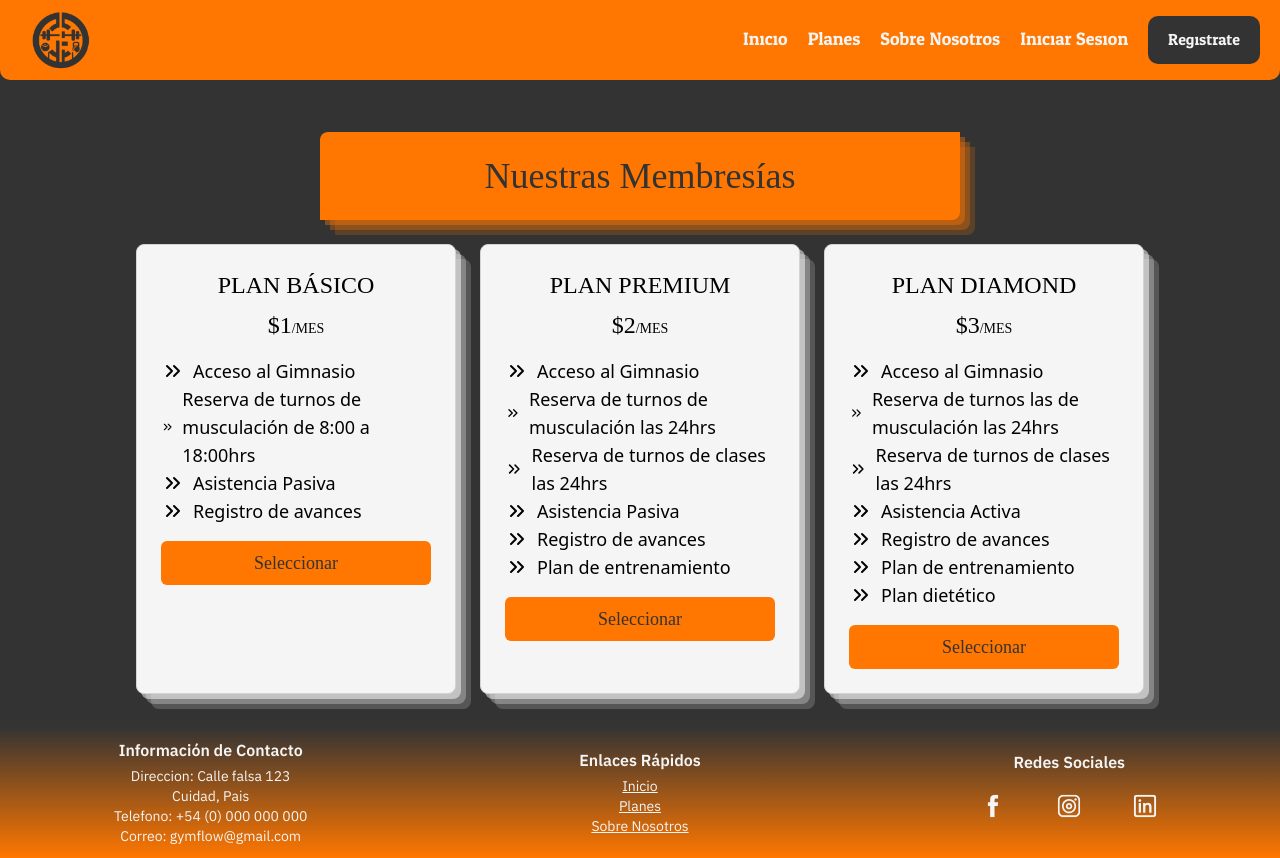
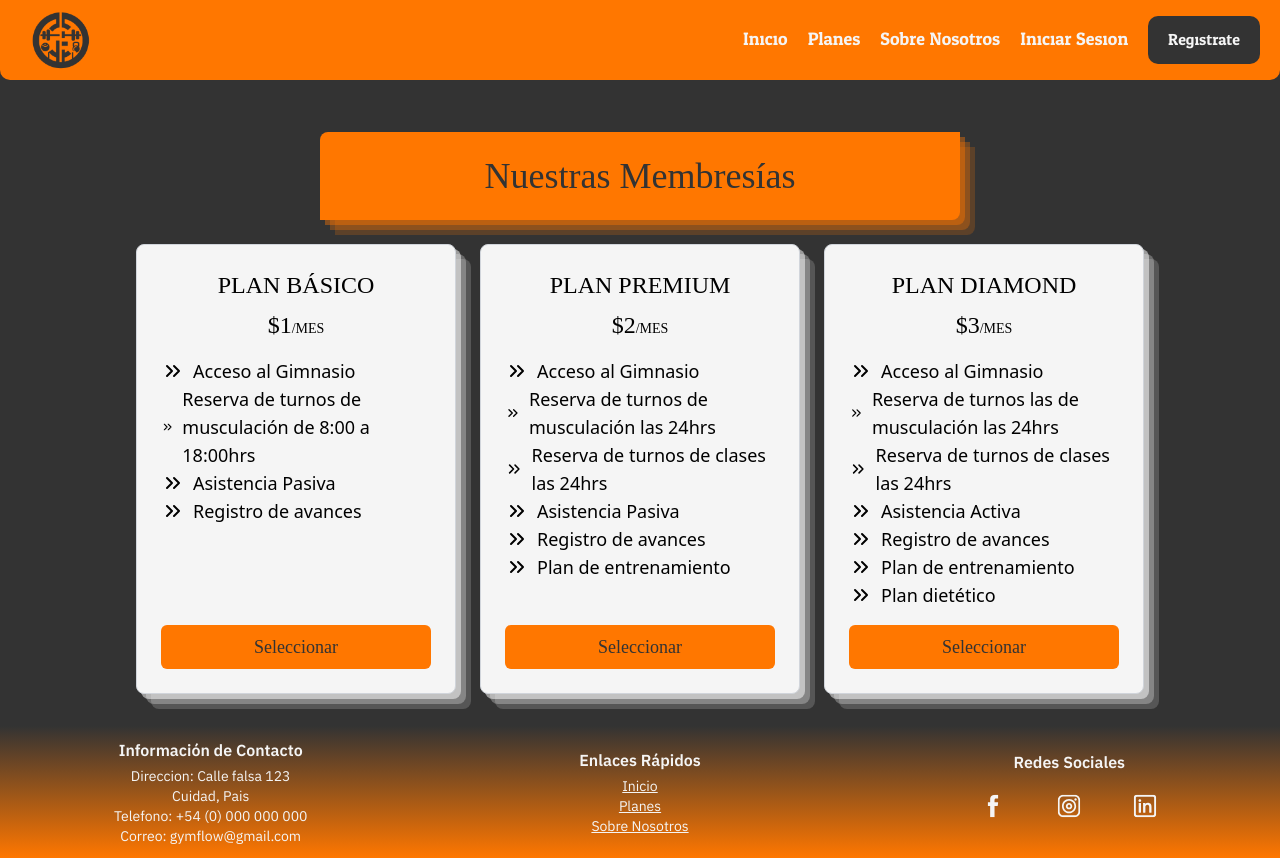
Before and after one commit to PF-Grupo-03/GymFlow-Front, a Next.js app in the folder front/: page /Plans in a window 1280 px wide. Built offline with nearby package versions, Linux system fonts and the light colour scheme; no server answers; a web font is replaced by a local one; what @mercadopago/sdk-react would draw is missing.

Commit message:
Luis/:Cmodificacion boton de membresia

```diff
--- a/front/src/components/Memberships/Memberships.tsx
+++ b/front/src/components/Memberships/Memberships.tsx
@@ -85,7 +85,7 @@ export default function Memberships() {
       case 'USER_DIAMOND':
         return 'Diamond';
       default:
-        return '';
+        return 'USER_BASIC';
     }
   };
 
@@ -95,7 +95,7 @@ export default function Memberships() {
         icon: 'warning',
         title: 'Para elegir un plan, debes iniciar sesión.',
       });
-      router.push('/SignIn');
+      router.push('/Signin');
       return;
     }
 
@@ -178,7 +178,7 @@ export default function Memberships() {
         {plans.map((membership, index) => (
           <div
             key={index}
-            className="w-80 p-6 bg-secondary rounded-lg whiteShadow text-center border border-gray-300 cursor-pointer"
+            className="w-80 p-6 bg-secondary rounded-lg whiteShadow text-center border border-gray-300 cursor-pointer flex flex-col" // Agregado flex y flex-col
           >
             <h3 className="text-2xl font-holtwood text-black uppercase">
               {membership.title}
@@ -187,7 +187,9 @@ export default function Memberships() {
               ${membership.price}
               <span className="text-sm font-light">/MES</span>
             </p>
-            <ul className="text-left mt-4 mb-4">
+            <ul className="text-left mt-4 mb-4 flex-1">
+              {' '}
+              {/* Agregado flex-1 para que ocupe el espacio restante */}
               {membership.benefits.map((benefit, idx) => (
                 <li
                   key={idx}
@@ -198,9 +200,9 @@ export default function Memberships() {
               ))}
             </ul>
             <button
-              className="w-full bg-tertiary text-primary font-holtwood text-lg py-2 px-4 rounded-md hover:bg-opacity-80 transition"
+              className="w-full bg-tertiary text-primary font-holtwood text-lg py-2 px-4 rounded-md hover:bg-opacity-80 transition mt-auto" // Agregado mt-auto
               onClick={() => handleCreatePreference(membership)}
-              disabled={!!preferenceId || hasActiveMembership()} // Deshabilitar si ya tiene una membresía activa
+              disabled={!!preferenceId || hasActiveMembership()}
             >
               {hasActiveMembership()
                 ? 'Membresía Activa'
```
